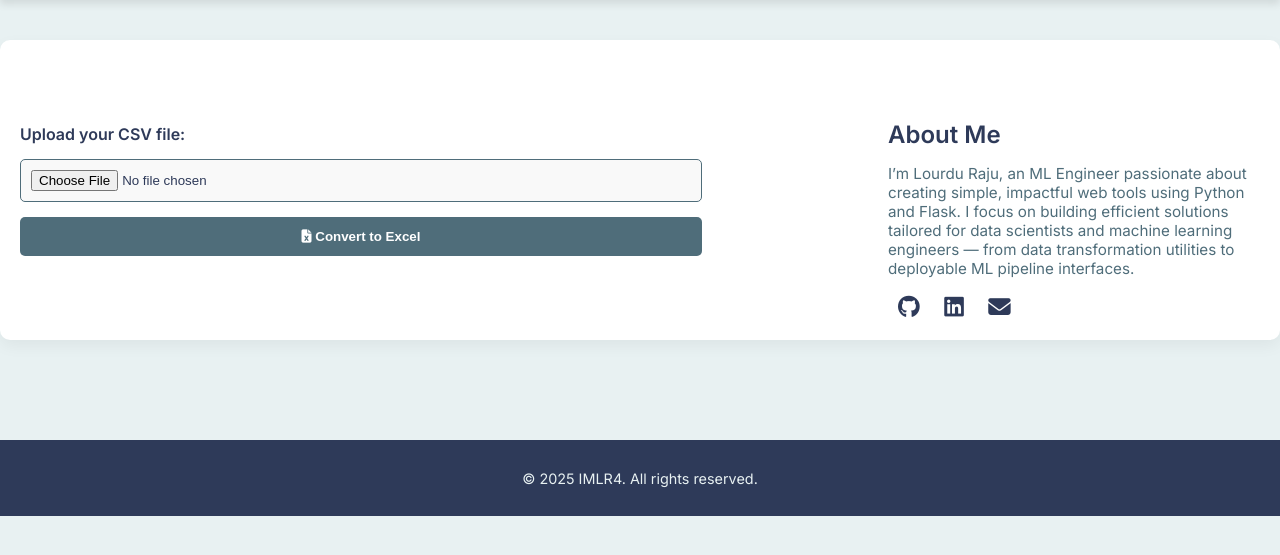
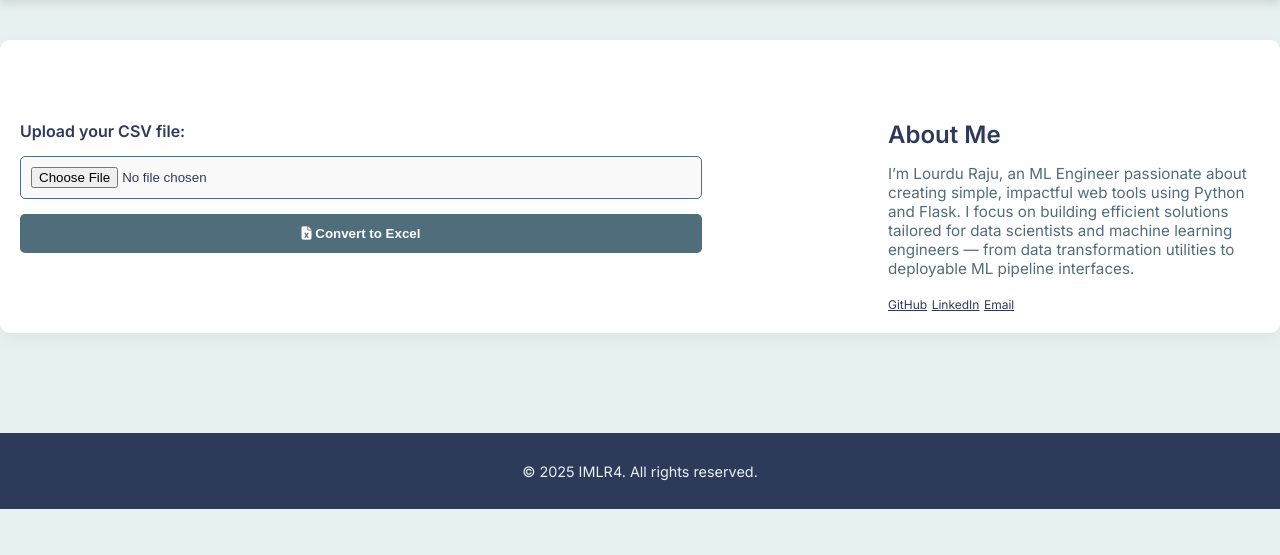
Before and after one commit to Lourdhu02/csv_to_excel, a Flask app: page / in a window 1280 px wide. Shown: the part 79-634 px from the top of the page. Run offline with Flask 3, Linux system fonts and the light colour scheme.

Commit message:
third commit

```diff
--- a/static/css/custom.css
+++ b/static/css/custom.css
@@ -116,8 +116,7 @@ form{
 }
 
 .social-links a {
-    margin: 0 10px;
-    font-size: 1.4rem;
+    font-size: 12px;
     color: #2E3A59;
     transition: color 0.3s ease;
 }
--- a/templates/index.html
+++ b/templates/index.html
@@ -37,9 +37,9 @@
             <h2>About Me</h2>
             <p>I’m Lourdu Raju, an ML Engineer passionate about creating simple, impactful web tools using Python and Flask. I focus on building efficient solutions tailored for data scientists and machine learning engineers — from data transformation utilities to deployable ML pipeline interfaces.</p>
             <div class="social-links">
-                <a href="https://github.com/Lourdhu02" target="_blank"><i class="fab fa-github"></i></a>
-                <a href="https://www.linkedin.com/in/lourdhu" target="_blank"><i class="fab fa-linkedin"></i></a>
-                <a href="mailto:lourdu@spacedrift.co"><i class="fas fa-envelope"></i></a>
+                <a href="https://github.com/Lourdhu02" target="_blank">GitHub</a>
+                <a href="https://www.linkedin.com/in/lourdhu" target="_blank">LinkedIn</a>
+                <a href="mailto:lourdu@spacedrift.co">Email</a>
             </div>
         </section>
     </main>
```
